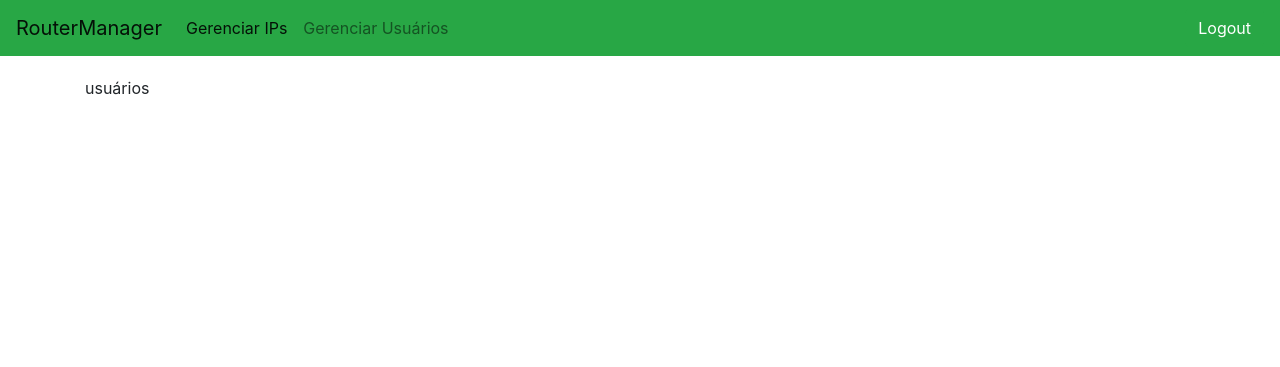
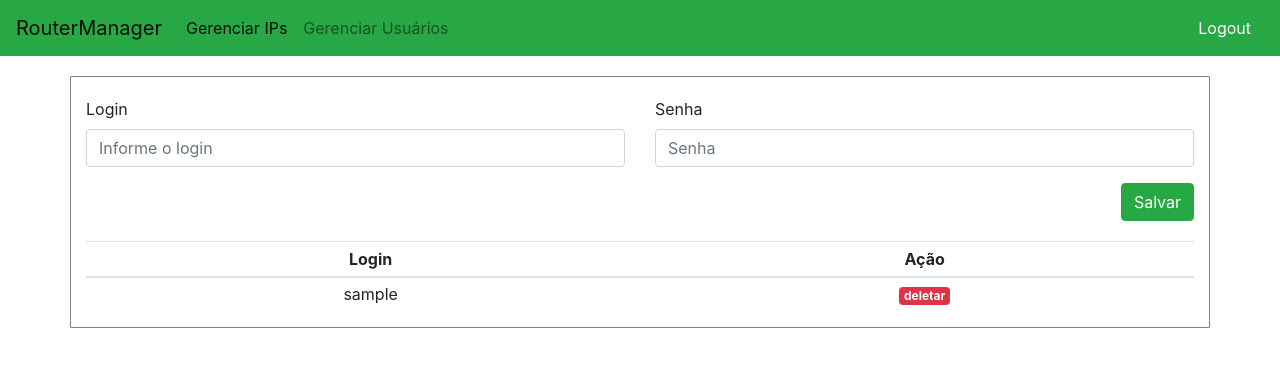
Before and after one commit to roberto5g/routeManager, a Python web app: template app/views/templates/usuarios.html in a window 1280 px wide. Shown: the top 367 px of the page. Run offline with Jinja, Linux system fonts and the light colour scheme; the template is opened without the code that fills it: most values are stand-ins (such as "Sample title", 1, 10 or a date in 2020).

Commit message:
added user crud

```diff
--- a/app/app.py
+++ b/app/app.py
@@ -2,6 +2,7 @@ from flask import Flask
 from app.extensions import configuration, database, commands
 from app.controllers.home_controller import app_bp
 from app.controllers.router_controller import router_bp
+from app.controllers.user_controller import user_bp
 
 app = Flask(__name__, template_folder='views/templates', static_folder='views/static')
 configuration.init_app(app)
@@ -11,6 +12,7 @@ commands.init_app(app)
 
 app.register_blueprint(app_bp)
 app.register_blueprint(router_bp)
+app.register_blueprint(user_bp)
 
 if __name__ == '__main__':
     app.run()
--- a/app/controllers/home_controller.py
+++ b/app/controllers/home_controller.py
@@ -1,7 +1,9 @@
 from flask import Blueprint, render_template
 from app.services.router_service import RouterService
+from app.services.user_service import UserService
 
 router_service = RouterService()
+user_service = UserService()
 
 app_bp = Blueprint('app', __name__, url_prefix='/app')
 
@@ -19,4 +21,5 @@ def route_manager():
 
 @app_bp.route('/gerenciar/usuarios')
 def user_manager():
-    return render_template('usuarios.html')
+    users = user_service.get_all_users()
+    return render_template('usuarios.html', users=users)
--- a/app/views/templates/usuarios.html
+++ b/app/views/templates/usuarios.html
@@ -1,5 +1,85 @@
 {% extends 'base.html' %}
 
 {% block content %}
-usuários
+<div class="row">
+    <div class="col borda">
+        <div class="row space">
+            <div class="col">
+                <form action="{{ url_for('user.create_user') }}" method="POST">
+                    <div class="row">
+                        <div class="col">
+                            <div class="form-group">
+                                <label for="login">Login</label>
+                                <input type="text" class="form-control" id="login" name="login" placeholder="Informe o login" required>
+                            </div>
+                        </div>
+                        <div class="col">
+                            <div class="form-group">
+                                <label for="user_password">Senha</label>
+                                <input type="password" class="form-control" id="user_password" name="user_password" placeholder="Senha">
+                            </div>
+                        </div>
+                    </div>
+                    <div class="text-right">
+                        <button type="submit" class="btn btn-success">Salvar</button>
+                    </div>
+                </form>
+            </div>
+        </div>
+
+        <div class="row space center">
+            <div class="col">
+                <table class="table table-sm">
+                  <thead>
+                    <tr>
+                      <th scope="col-md-10">Login</th>
+                      <th scope="col">Ação</th>
+                    </tr>
+                  </thead>
+                  <tbody>
+                    {% for user in users %}
+                    <tr>
+                      <td>{{ user['login'] }}</td>
+                      <td><a href="#" type="button" class="badge badge-danger" onclick="showModalDeleteUser({{ user['id'] }})">deletar</a></td>
+                    </tr>
+                    {% endfor %}
+                  </tbody>
+                </table>
+            </div>
+        </div>
+    </div>
+
+    <div class="modal fade" id="modalDelete" tabindex="-1" role="dialog" aria-hidden="true">
+      <div class="modal-dialog" role="document">
+        <div class="modal-content">
+          <div class="modal-header">
+            <h5 class="modal-title" id="exampleModalLabel">Remover</h5>
+            <button type="button" class="close" data-dismiss="modal" aria-label="Close">
+              <span aria-hidden="true">&times;</span>
+            </button>
+          </div>
+          <div class="modal-body">
+            <form action="{{ url_for('user.delete_user') }}" method="POST">
+              <div class="form-group">
+                <label for="user_delete" class="col-form-label">Deseja realmente remover?</label>
+                <input type="hidden" class="form-control" id="user_delete" name="user">
+              </div>
+              <div class="row botoes_modal">
+                  <div class="col">
+                      <button type="button" class="btn btn-secondary" data-dismiss="modal">Cancelar</button>
+                      <button type="submit" class="btn btn-danger">Delete</button>
+                  </div>
+              </div>
+            </form>
+          </div>
+        </div>
+      </div>
+    </div>
+</div>
+<script>
+    function showModalDeleteUser(id){
+        $('#user_delete').val(id)
+        $('#modalDelete').modal('show')
+    }
+</script>
 {% endblock %}
```
Also changed, not shown: app/controllers/user_controller.py (added, +21 -0 lines), app/extensions/commands.py (+13 -1 lines), app/models/user.py (added, +28 -0 lines), app/repositories/user_repository.py (added, +36 -0 lines), app/services/user_service.py (added, +30 -0 lines).
